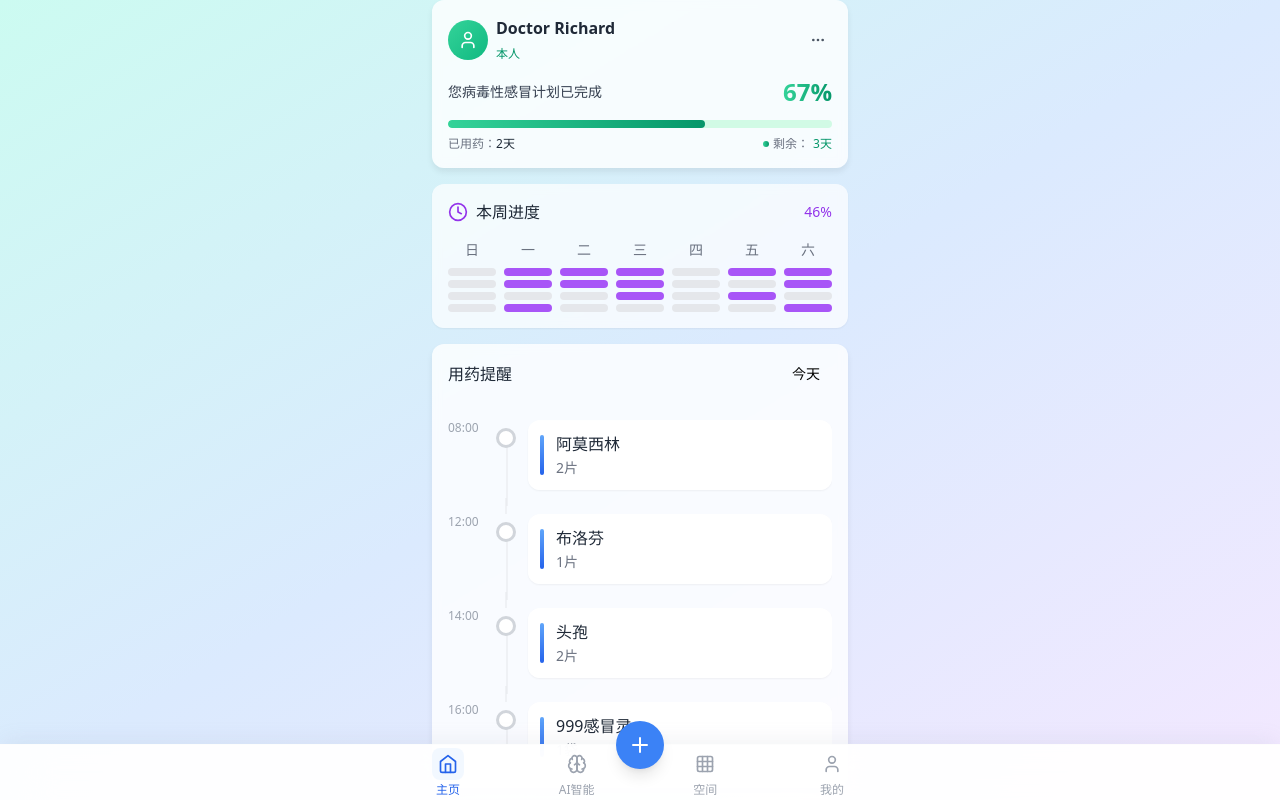
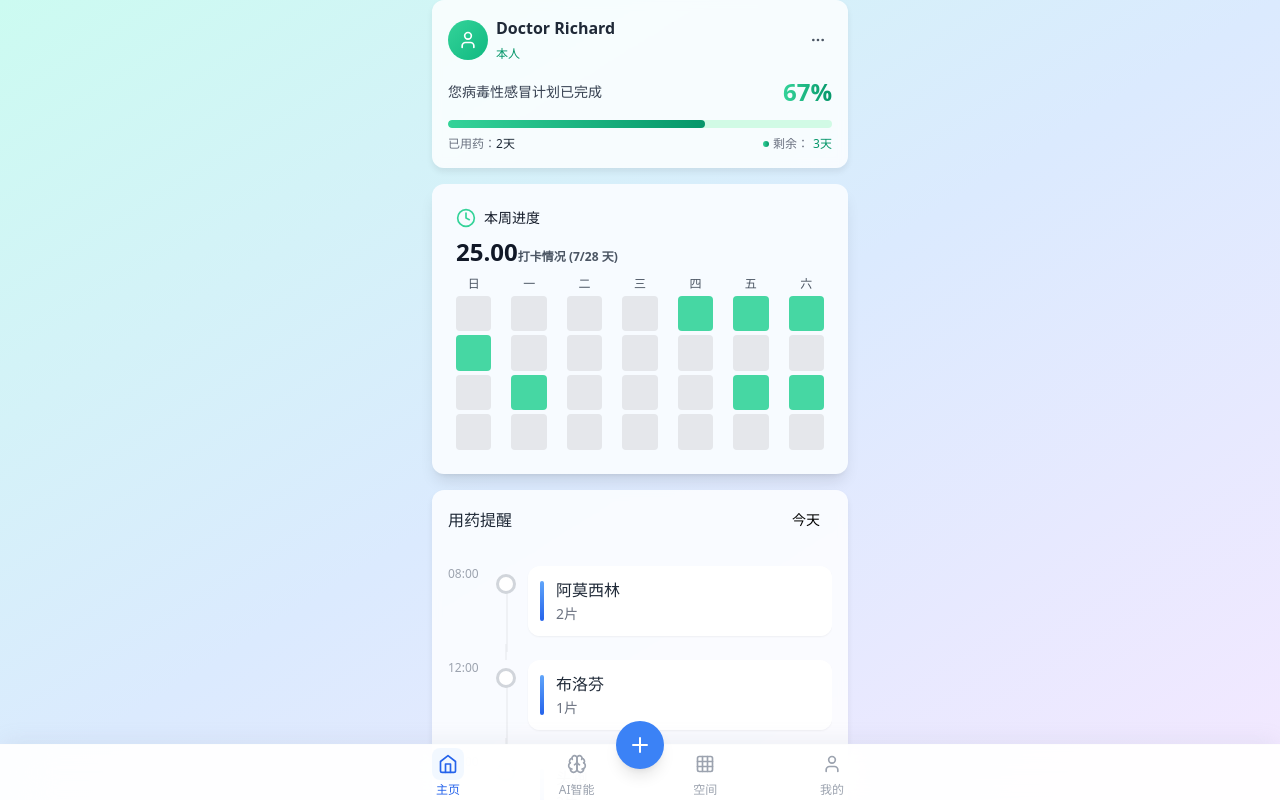
Before and after one commit to Arianassskm/-AI-, a React (Vite) app: page / in a window 1280 px wide. Built offline with nearby package versions, Linux system fonts and the light colour scheme.

Commit message:
[web] update 修改本周进度

```diff
--- a/src/components/home/WeeklyPlanCard.tsx
+++ b/src/components/home/WeeklyPlanCard.tsx
@@ -1,48 +1,105 @@
-import { Clock } from 'lucide-react';
-import { useNavigate } from 'react-router-dom';
+"use client";
 
-interface WeekDay {
-  day: string;
-  slots: boolean[];
-}
+import { Clock } from "lucide-react";
+import { useEffect, useState } from "react";
+import { CalendarData } from "../../types/calendar";
+import { calculateProgress, generateCalendarData } from "../../utils/calendar";
+import { useNavigate } from "react-router-dom";
 
-interface WeeklyPlanCardProps {
-  weekProgress: number;
-  days: WeekDay[];
-}
+export function WeeklyPlanCard() {
+  const [calendarData, setCalendarData] = useState<CalendarData>(
+    generateCalendarData()
+  );
 
-export function WeeklyPlanCard({ weekProgress, days }: WeeklyPlanCardProps) {
+  const days = ["日", "一", "二", "三", "四", "五", "六"];
+
+  useEffect(() => {
+    const savedData = localStorage.getItem("calendarData");
+    if (savedData) {
+      setCalendarData(JSON.parse(savedData));
+    }
+  }, []);
+
+  useEffect(() => {
+    localStorage.setItem("calendarData", JSON.stringify(calendarData));
+  }, [calendarData]);
+
+  const toggleDay = (weekIndex: number, dayIndex: number) => {
+    setCalendarData((prevData) => {
+      const newData = JSON.parse(JSON.stringify(prevData)) as CalendarData;
+      const day = newData.weeks[weekIndex].days[dayIndex];
+      day.isActive = !day.isActive;
+
+      newData.activeDays = newData.weeks.reduce((acc, week) => {
+        return acc + week.days.filter((day) => day.isActive).length;
+      }, 0);
+
+      return newData;
+    });
+  };
+
+  const progress = calculateProgress(
+    calendarData.activeDays,
+    calendarData.totalDays
+  );
+
   const navigate = useNavigate();
 
   return (
-    <div
-      className="bg-white/70 backdrop-blur-sm rounded-xl p-4 shadow-sm mb-6 cursor-pointer hover:shadow-md transition-all duration-300"
-      onClick={() => navigate('/medication-stats')}
-    >
-      <div className="flex items-center justify-between mb-4">
+    <div className="w-full max-w-md rounded-xl p-6 shadow-lg transition-colors duration-300 bg-[#f7fbff] text-gray-900">
+      <div className="mb-2 flex items-center justify-between">
         <div className="flex items-center gap-2">
-          <Clock className="w-5 h-5 text-purple-600" />
-          <h3 className="font-medium text-gray-800">本周进度</h3>
+          <Clock className="h-5 w-5 text-[#34d399]" />
+          <span className="text-sm">本周进度</span>
         </div>
-        <span className="text-sm text-purple-600">{weekProgress}%</span>
       </div>
 
-      <div className="grid grid-cols-7 gap-2">
-        {days.map((day, dayIndex) => (
-          <div key={dayIndex} className="space-y-2">
-            <div className="text-center text-sm text-gray-500">{day.day}</div>
-            <div className="space-y-1">
-              {day.slots.map((completed, slotIndex) => (
-                <div
-                  key={slotIndex}
-                  className={`h-2 rounded-full ${
-                    completed ? 'bg-purple-500' : 'bg-gray-200'
+      <div className="mb-2">
+        <div className="text-2xl font-bold sm:text-1xl">
+          {progress.toFixed(2)}
+          <div className="mt-1 inline text-xs text-gray-600">
+            打卡情况 ({calendarData.activeDays}/{calendarData.totalDays} 天)
+          </div>
+        </div>
+      </div>
+
+      <div className="grid">
+        <div className="mb-1 grid grid-cols-7 gap-5 text-center">
+          {days.map((day) => (
+            <div key={day} className="text-xs text-gray-600">
+              {day}
+            </div>
+          ))}
+        </div>
+
+        <div className="grid gap-1">
+          {calendarData.weeks.map((week, weekIndex) => (
+            <div key={weekIndex} className="grid grid-cols-7 gap-5">
+              {week.days.map((day, dayIndex) => (
+                <button
+                  key={day.date}
+                  onClick={() => {
+                    // 打了卡才跳转
+                    if (day.isActive) {
+                      // toggleDay(weekIndex, dayIndex);
+                      navigate("/medication-stats");
+                    }
+                  }}
+                  className={`aspect-square rounded transition-colors duration-200 ${
+                    day.isActive
+                      ? "bg-[#34d399] bg-opacity-90 hover:bg-[#059669]"
+                      : "bg-[#e5e7eb] hover:bg-gray-300"
                   }`}
-                />
+                  title={day.date}
+                >
+                  <span className="sr-only">
+                    {day.date} - {day.isActive ? "已完成" : "未完成"}
+                  </span>
+                </button>
               ))}
             </div>
-          </div>
-        ))}
+          ))}
+        </div>
       </div>
     </div>
   );
--- /dev/null
+++ b/src/types/calendar.ts
@@ -0,0 +1,14 @@
+export interface DayData {
+  date: string; // YYYY-MM-DD format
+  isActive: boolean;
+}
+
+export interface WeekData {
+  days: DayData[];
+}
+
+export interface CalendarData {
+  weeks: WeekData[];
+  totalDays: number;
+  activeDays: number;
+}
--- /dev/null
+++ b/src/utils/calendar.ts
@@ -0,0 +1,36 @@
+import { CalendarData, DayData } from "../types/calendar";
+
+export function generateCalendarData(numWeeks: number = 4): CalendarData {
+  const today = new Date();
+  const days: DayData[] = [];
+  let totalDays = numWeeks * 7;
+
+  for (let i = totalDays - 1; i >= 0; i--) {
+    const date = new Date(today);
+    date.setDate(today.getDate() - i);
+    days.push({
+      date: date.toISOString().split("T")[0],
+      isActive: Math.random() < 0.3, // Randomly set some days as active for demonstration
+    });
+  }
+
+  const weeks: WeekData[] = [];
+  for (let i = 0; i < days.length; i += 7) {
+    weeks.push({ days: days.slice(i, i + 7) });
+  }
+
+  const activeDays = days.filter((day) => day.isActive).length;
+
+  return {
+    weeks,
+    totalDays,
+    activeDays,
+  };
+}
+
+export function calculateProgress(
+  activeDays: number,
+  totalDays: number
+): number {
+  return (activeDays / totalDays) * 100;
+}
```
